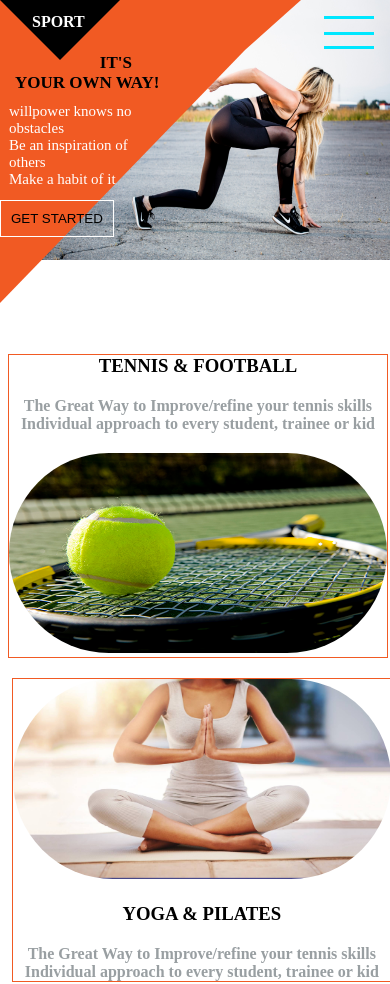
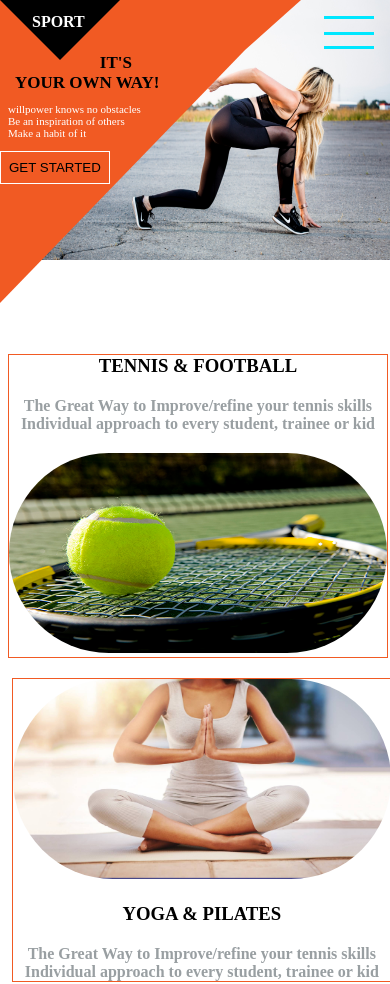
Before and after one commit to anuvindasok/test2, a plain HTML site: page index.html in a window 390 px wide. Shown: the top 984 px of the page. Drawn offline with nearby package versions, Linux system fonts and the light colour scheme; a web font is replaced by a local one.

Commit message:
again
for oppo

```diff
--- a/style.css
+++ b/style.css
@@ -801,13 +801,14 @@ footer{
     	display: block;
     }
  	.header-content p{
- 		margin-left: 9px;
- 		font-size: 15px;
+ 		margin-left: 8px;
+ 		font-size: 11px;
  		padding-left: 0px;
 
  	}
  	.header-content button{
  		margin-left: 0px;
+ 		padding: 8px;
  	}
  	.navigation{
  		display: none;
```
